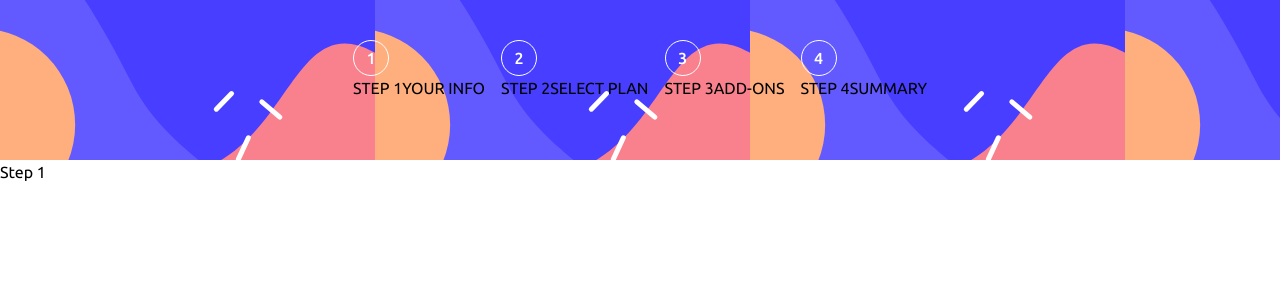
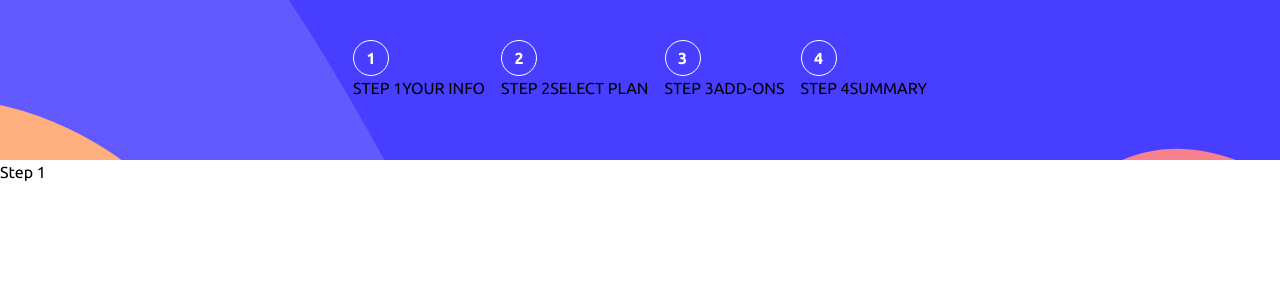
Before and after one commit to gbmouraa/multi_step_form, a React (Create React App) app: page / in a window 1280 px wide. Shown: the top 300 px of the page. Built offline with nearby package versions, Linux system fonts and the light colour scheme.

Commit message:
feat: add step selected according to the current step

```diff
--- a/src/components/Header.jsx
+++ b/src/components/Header.jsx
@@ -2,17 +2,24 @@ import { useContext } from "react";
 import { FormContext } from "../formContext";
 
 const Header = () => {
-  const { steps } = useContext(FormContext);
+  const { steps, currentStep } = useContext(FormContext);
 
   return (
-    <header className="min-h-40 bg-mobile-aside">
+    <header className="min-h-40 bg-mobile-aside bg-cover bg-no-repeat">
       <ul className="flex justify-center gap-x-4 pt-10">
         {steps.map((item, idx) => {
           return (
             <li key={idx}>
-              <span className="flex h-9 w-9 items-center justify-center rounded-full border border-white font-medium text-white">
-                {idx + 1}
-              </span>
+              {currentStep === idx + 1 ? (
+                <span className="border-light-blue bg-light-blue text-marine-blue flex h-9 w-9 items-center justify-center rounded-full border font-bold">
+                  {idx + 1}
+                </span>
+              ) : (
+                <span className="flex h-9 w-9 items-center justify-center rounded-full border border-white font-bold text-white">
+                  {idx + 1}
+                </span>
+              )}
+
               <div className="hidden md:block">
                 <span>{item.step}</span>
                 <span>{item.desc}</span>
```
